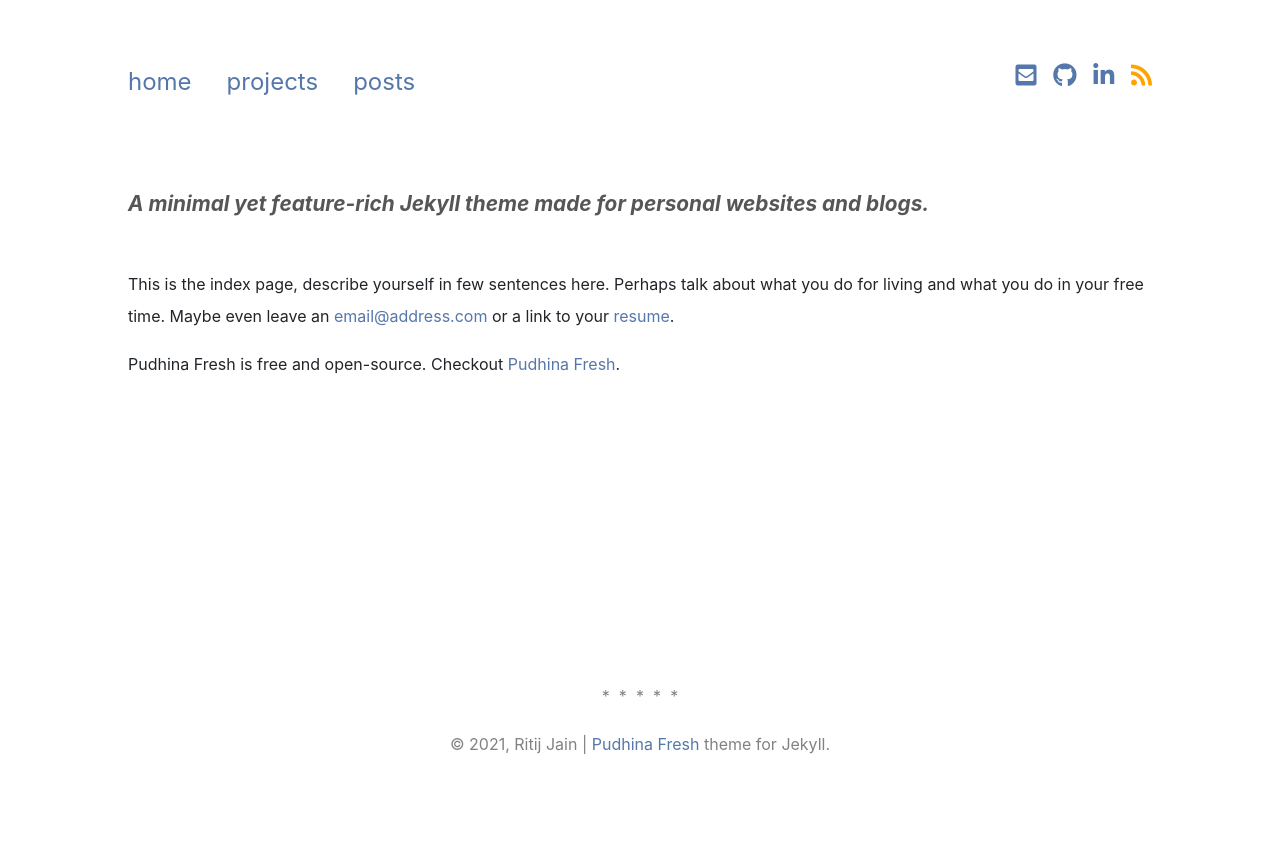
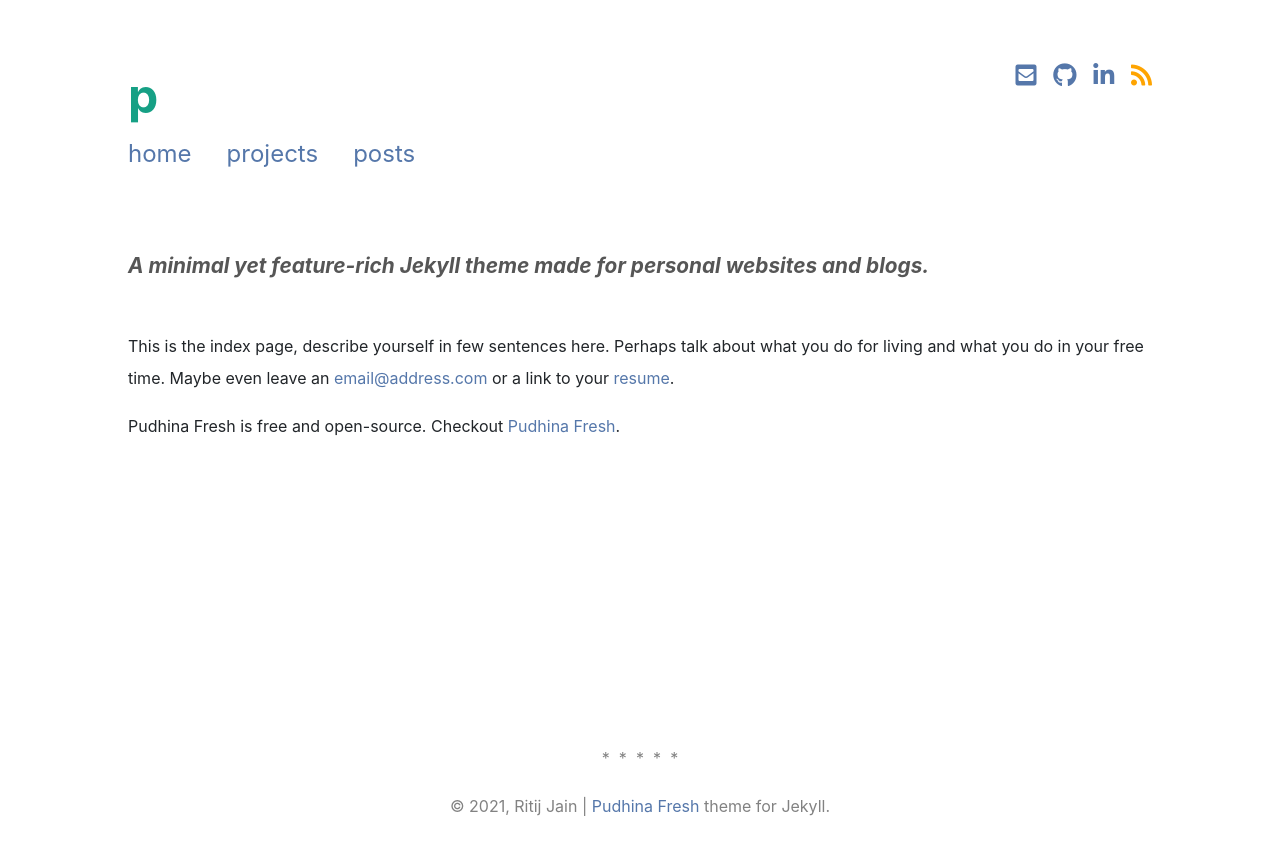
Before and after one commit to RedShadow-play/pm-profiru-82335, a Jekyll site: the page built from index.md, in a window 1280 px wide. Shown: the top 855 px of the page. Built offline with Jekyll 4.4.1, drawn with Linux system fonts in a browser that asks for light colours; nearby versions of some CDN libraries; a style sheet for code colours, icons or effects is not loaded.

```diff
--- a/_config.yml
+++ b/_config.yml
@@ -1,4 +1,4 @@
-title:
+title: p
 short_logo: PF.
 description: |
   A minimal yet feature-rich Jekyll theme made for personal websites and blogs.
```
